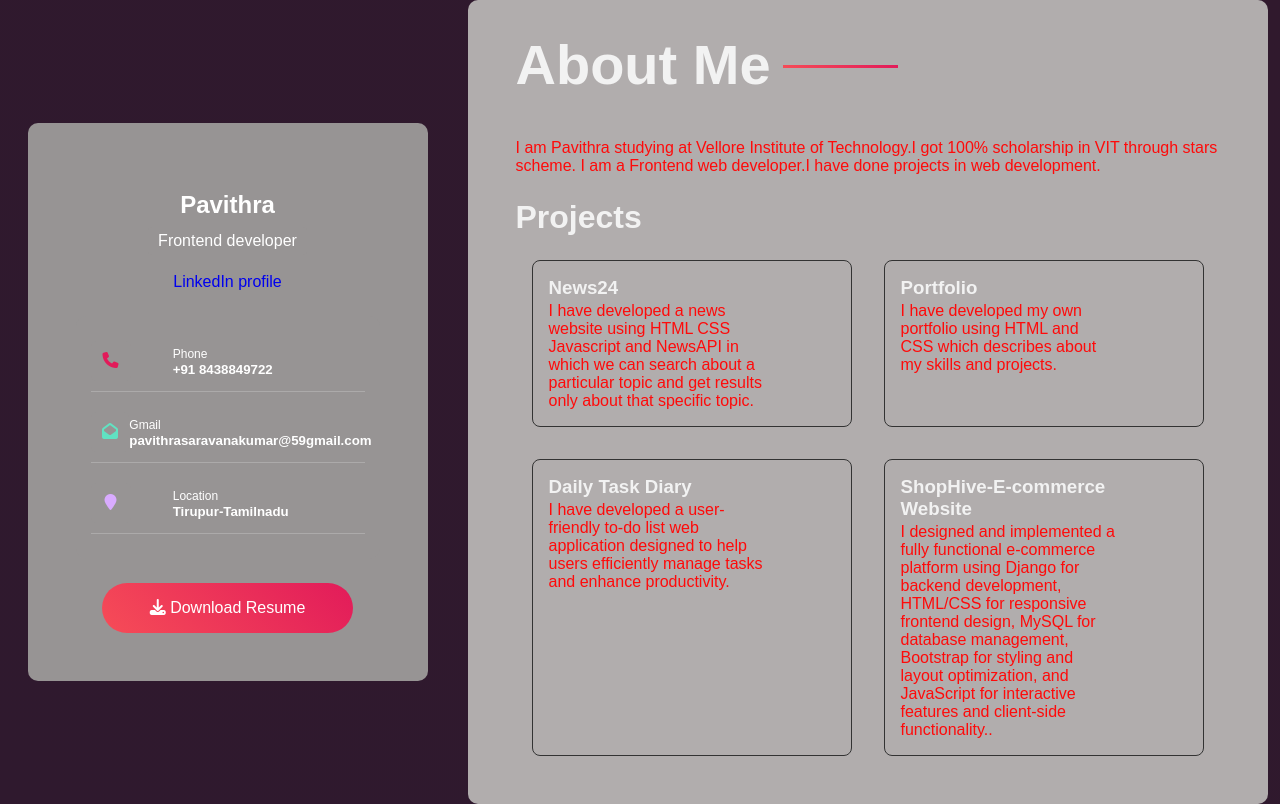
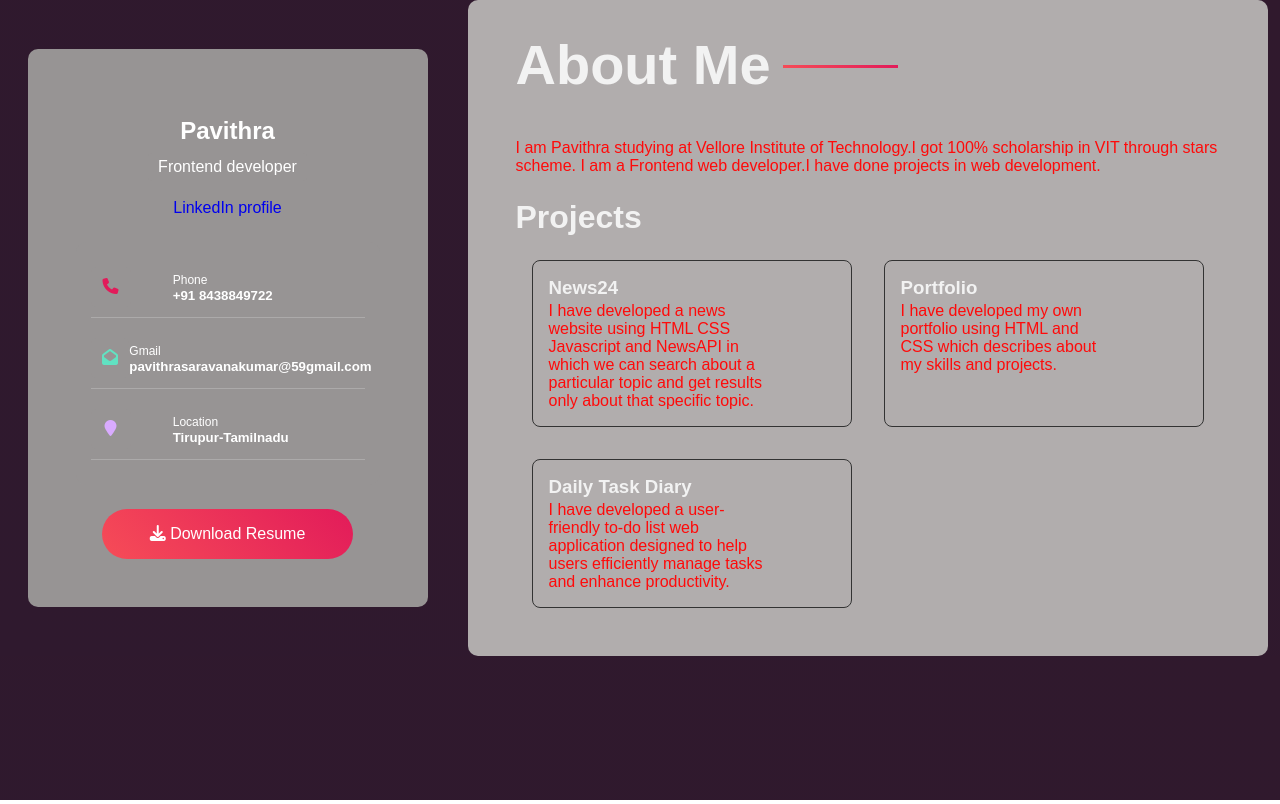
Before and after one commit to pavithrabkt/Portfolio-Pavithra, a plain HTML site: page index.html in a window 1280 px wide. Drawn offline with Linux system fonts and the light colour scheme.

Commit message:
Update index.html

```diff
--- a/index.html
+++ b/index.html
@@ -90,14 +90,7 @@
                 </div>
             </div>
 
-              <div class="workbox">
-                <div class="desc">
-                   <h3>ShopHive-E-commerce Website</h3>
-                   <p>I designed and implemented a fully functional e-commerce platform using Django for backend
-                    development, HTML/CSS for responsive frontend design, MySQL for database management, Bootstrap
-                    for styling and layout optimization, and JavaScript for interactive features and client-side functionality..</p>
-                </div>
-            </div>
+
           </div>
        </div>
    </div>
```
